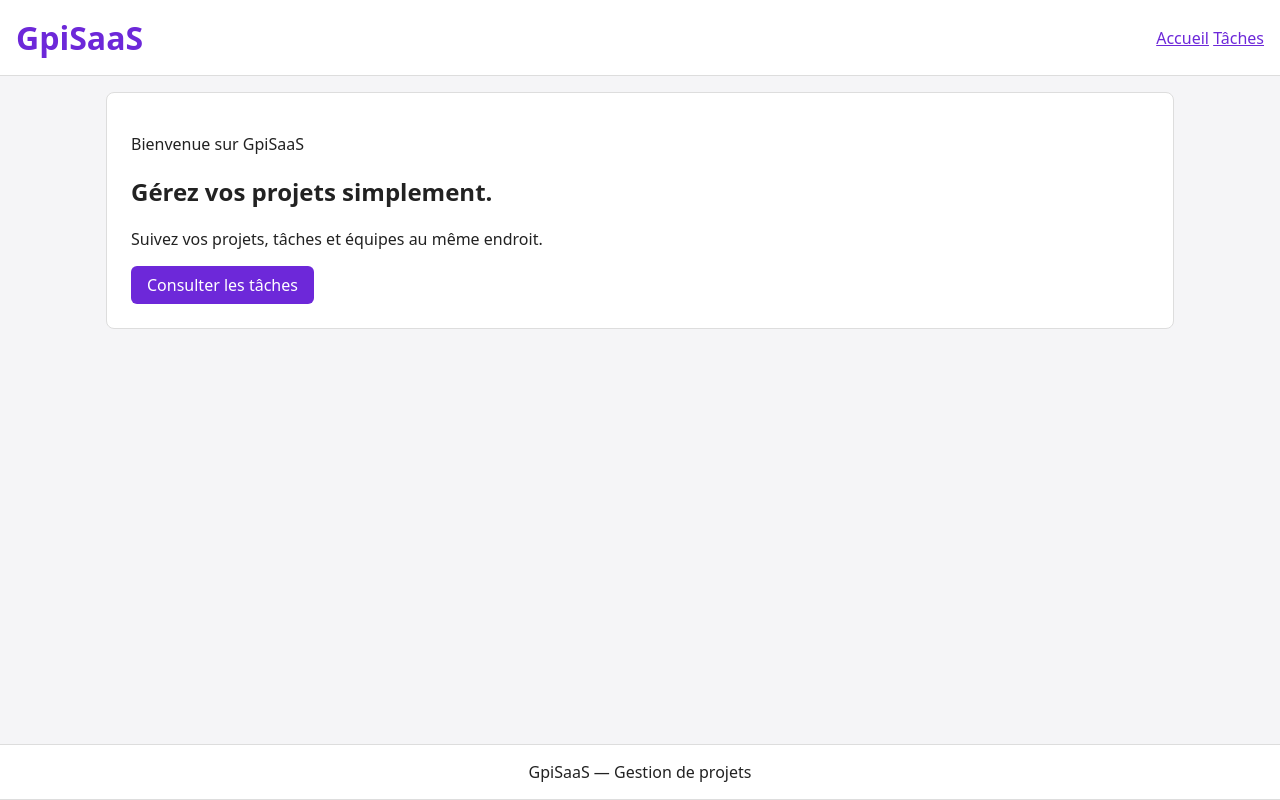
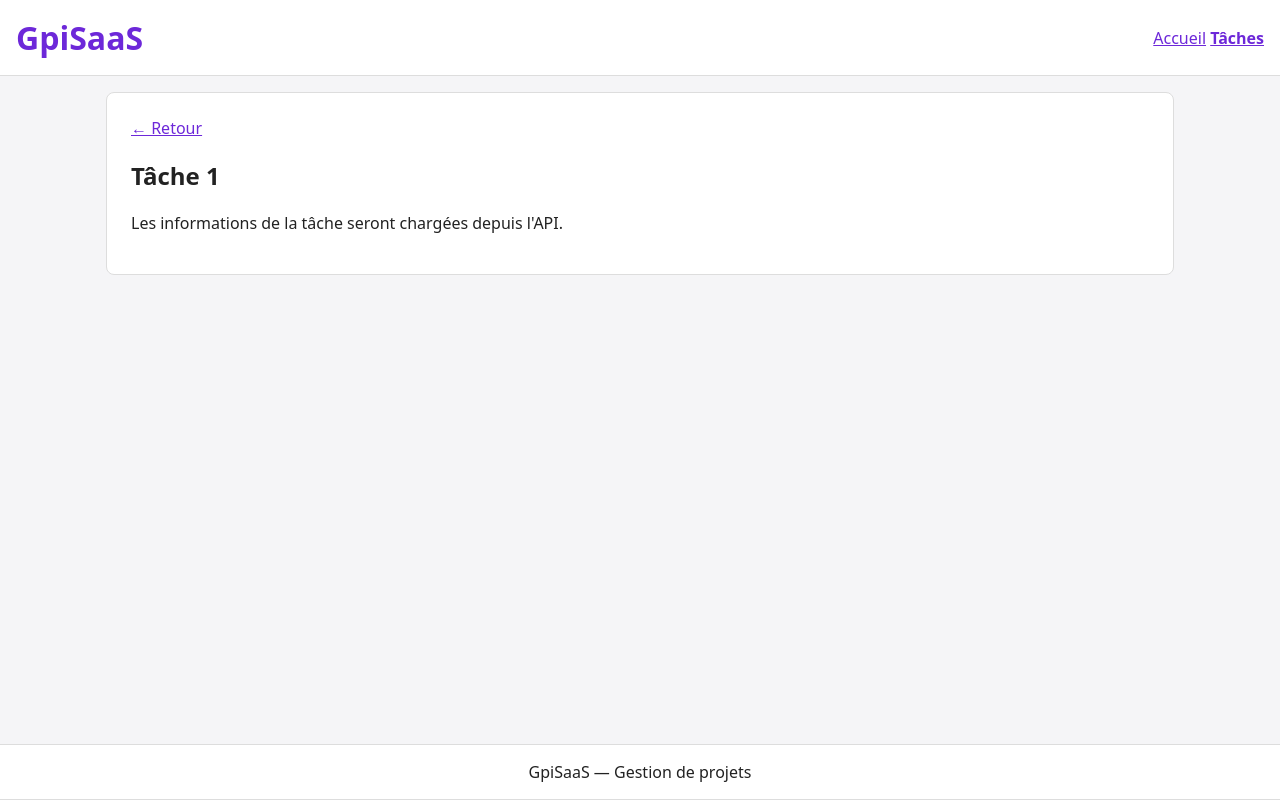
Before and after one commit to daranjacquet/gpisaas, a React (Vite) app: page /taches/1 in a window 1280 px wide. Before the commit this address led to /. Built offline with nearby package versions, Linux system fonts and the light colour scheme.

Commit message:
fix: routes en français, NavLink et aria-label sur la navigation

```diff
--- a/src/App.tsx
+++ b/src/App.tsx
@@ -10,8 +10,8 @@ export default function App() {
       <Routes>
         <Route element={<Layout />}>
           <Route path="/" element={<Home />} />
-          <Route path="/tasks" element={<Tasks />} />
-          <Route path="/tasks/:id" element={<TaskDetail />} />
+          <Route path="/taches" element={<Tasks />} />
+          <Route path="/taches/:id" element={<TaskDetail />} />
           <Route path="*" element={<Navigate to="/" replace />} />
         </Route>
       </Routes>
--- a/src/components/layout/Layout.tsx
+++ b/src/components/layout/Layout.tsx
@@ -1,12 +1,12 @@
-import { Link, Outlet } from 'react-router'
+import { NavLink, Outlet } from 'react-router'
 
 export default function Layout() {
   return (
     <>
       <header>
         <h1>GpiSaaS</h1>
-        <nav>
-          <Link to="/">Accueil</Link> <Link to="/tasks">Tâches</Link>
+        <nav aria-label="Navigation principale">
+          <NavLink to="/" end>Accueil</NavLink> <NavLink to="/taches">Tâches</NavLink>
         </nav>
       </header>
       <main>
--- a/src/index.css
+++ b/src/index.css
@@ -6,5 +6,6 @@ header h1 { margin: 0; color: #6d28d9; }
 footer { border-top: 1px solid #ddd; text-align: center; }
 main { flex: 1; width: 100%; max-width: 1100px; margin: 0 auto; padding: 1rem; box-sizing: border-box; }
 a { color: #6d28d9; }
+nav a.active { font-weight: bold; }
 .card { background: #fff; border: 1px solid #ddd; border-radius: 8px; padding: 1.5rem; }
 .btn { display: inline-block; background: #6d28d9; color: #fff; padding: 0.5rem 1rem; border-radius: 6px; text-decoration: none; }
--- a/src/pages/Home.tsx
+++ b/src/pages/Home.tsx
@@ -6,7 +6,7 @@ export default function Home() {
       <p>Bienvenue sur GpiSaaS</p>
       <h2>Gérez vos projets simplement.</h2>
       <p>Suivez vos projets, tâches et équipes au même endroit.</p>
-      <Link to="/tasks" className="btn">Consulter les tâches</Link>
+      <Link to="/taches" className="btn">Consulter les tâches</Link>
     </div>
   )
 }
--- a/src/pages/TaskDetail.tsx
+++ b/src/pages/TaskDetail.tsx
@@ -5,7 +5,7 @@ export default function TaskDetail() {
 
   return (
     <div className="card">
-      <Link to="/tasks">← Retour</Link>
+      <Link to="/taches">← Retour</Link>
       <h2>Tâche {id}</h2>
       <p>Les informations de la tâche seront chargées depuis l'API.</p>
     </div>
--- a/src/pages/Tasks.tsx
+++ b/src/pages/Tasks.tsx
@@ -2,7 +2,6 @@ export default function Tasks() {
   return (
     <div className="card">
       <h2>Mes tâches</h2>
-      <p>Liste de vos tâches.</p>
       <p>La liste des tâches sera ajoutée ensuite.</p>
     </div>
   )
```
